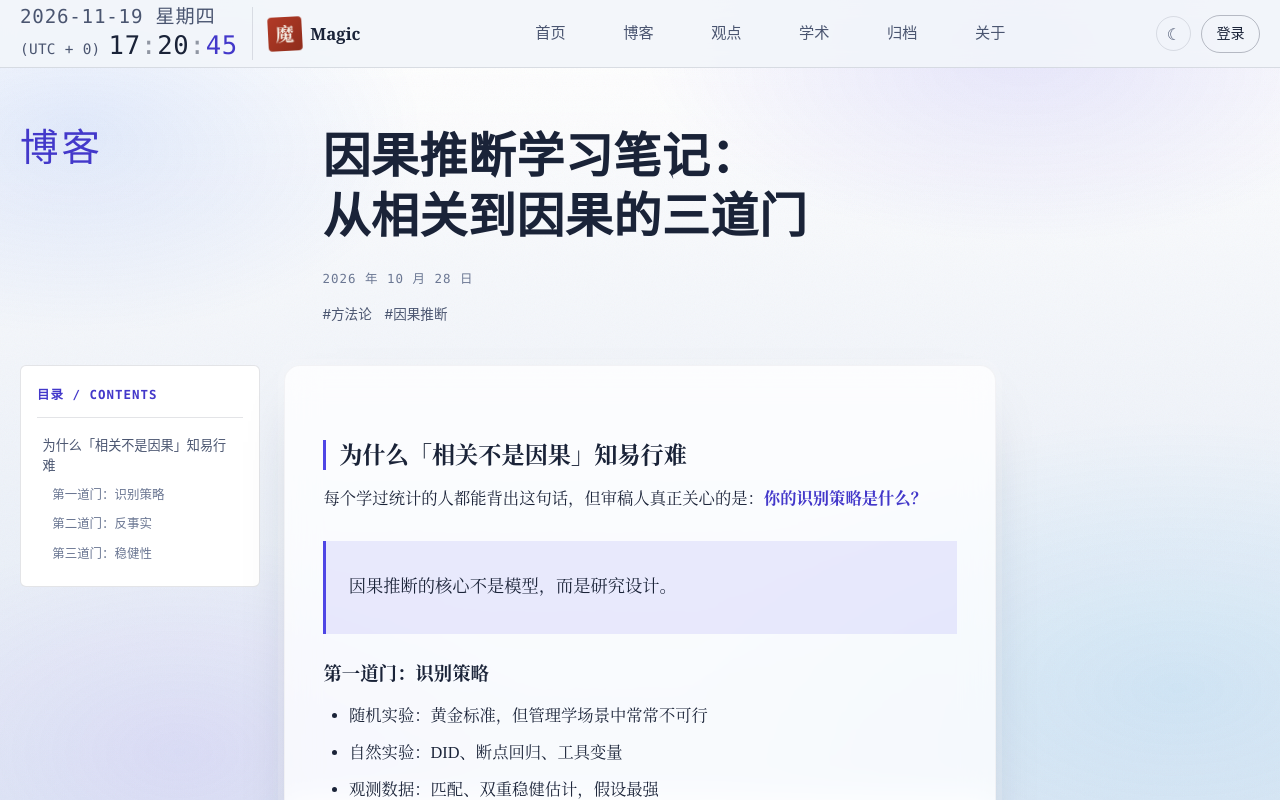
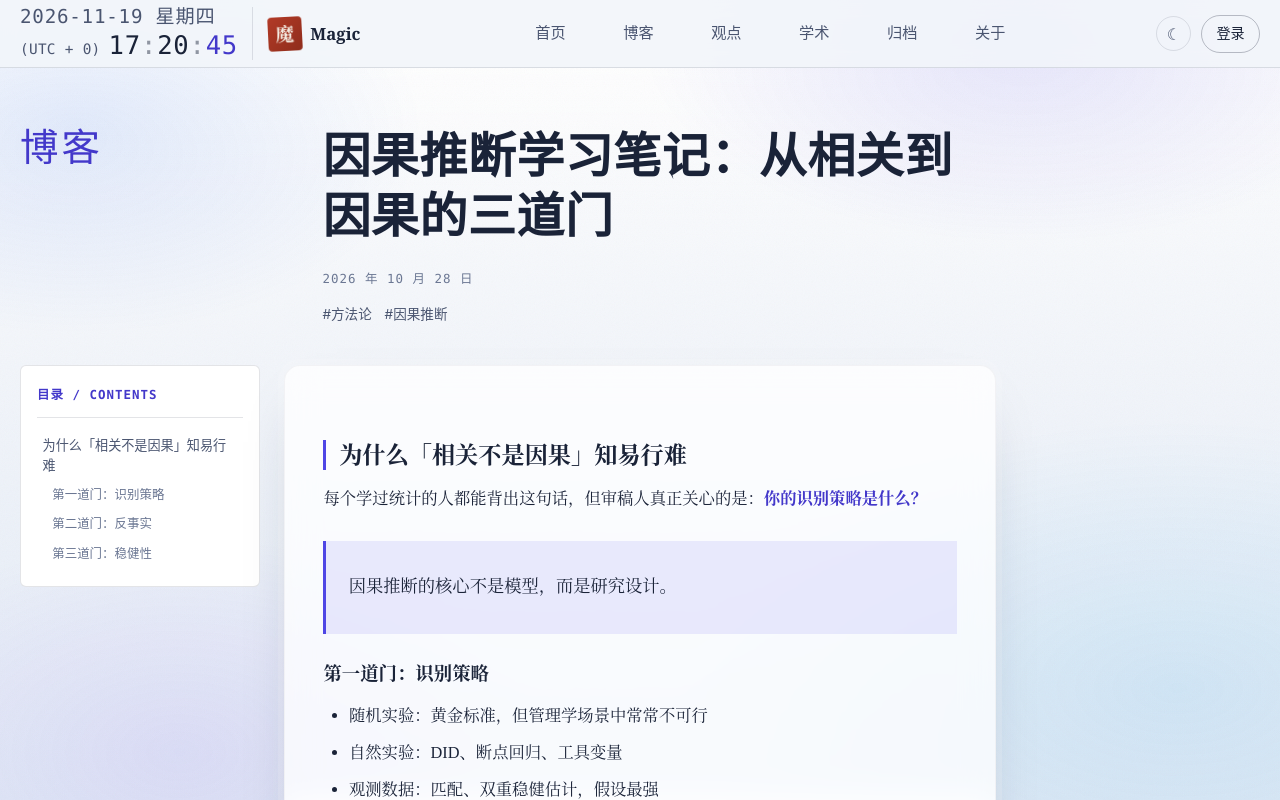
Before and after one commit to domagic/domagic.github.io, a Vue app: page /blog/causal-inference-notes in a window 1280 px wide. Shown: the top 800 px of the page. Built offline with nearby package versions, Linux system fonts and the light colour scheme.

Commit message:
fix(post): use text-wrap wrap so title fills line before wrapping

```diff
--- a/src/views/PostView.vue
+++ b/src/views/PostView.vue
@@ -284,8 +284,9 @@ const bodyContent = computed(() => {
      文字自然结束、不再强行两端拉伸。 */
   text-align: left;
   /* 覆盖 base.css 全局 h1~h4 的 text-wrap:balance（会把文字均分到两行、每行只占
-     一半宽度，视觉上标题显得比正文窄）。normal 让每行填满容器宽度后再换行。 */
-  text-wrap: normal;
+     一半宽度，视觉上标题显得比正文窄）。wrap 让每行填满容器宽度后再换行；
+     注意：text-wrap 不认 normal（会被忽略并沿用 balance），必须用 wrap。 */
+  text-wrap: wrap;
   overflow-wrap: break-word;
 }
 
```
